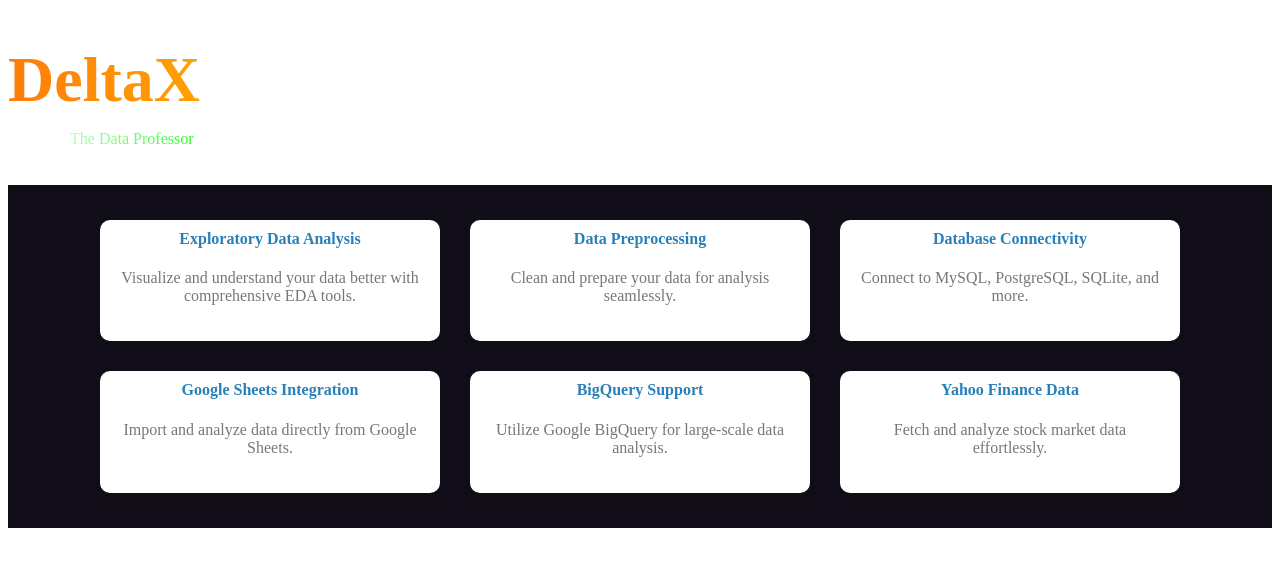
After one commit to mrqadeer/DeltaX-Data-Professor, a Python web app: template templates/home.html in a window 1280 px wide. The commit adds this page. Shown: the top 567 px of the page. Run offline with Jinja, Linux system fonts and the light colour scheme; the template is opened without the code that fills it, so the values that code supplies are empty.

Commit message:
home page designed

```diff
--- /dev/null
+++ b/static/css/home.css
@@ -0,0 +1,113 @@
+
+/* home */
+.st-emotion-cache-ubko3j.e1nzilvr4{
+    display: none;
+
+}
+
+/* Styling for the h1 (DeltaX) */
+/* Styling for the h1 (DeltaX) */
+h1 {
+    font-size: 4rem;
+    font-weight: bold;
+    background: linear-gradient(to right, rgb(255, 124, 9), orange, yellow, green, rgb(254, 254, 2), rgb(183, 255, 0), violet);
+    -webkit-background-clip: text;
+    color: transparent;
+    animation: fadeIn 2s ease-in-out, slideIn 2s ease-in-out; /* Combined animations */
+    display: block;
+    opacity: 0; /* Initially hidden for fade-in */
+    animation-fill-mode: forwards; /* Ensures it stays visible after the animation */
+}
+
+/* Styling for the h6 (The Data Professor) */
+h6 {
+    font-size: 1rem;
+    font-weight: 400;
+    background: linear-gradient(to right, rgb(255, 255, 255), rgb(12, 255, 3), yellow, green, rgb(19, 255, 251), rgb(205, 26, 249), violet);
+    -webkit-background-clip:text;
+    color: transparent;
+    animation: fadeIn 2.5s ease-in-out, slideIn 2.5s ease-in-out; /* Combined animations */
+    margin-top: -30px; /* Reduced gap between h1 and h4 */
+    padding-left: 62px;
+    opacity: 0; /* Initially hidden for fade-in */
+    animation-fill-mode: forwards; /* Ensures it stays visible after the animation */
+}
+
+/* Fade in effect */
+@keyframes fadeIn {
+    from { opacity: 0; }
+    to { opacity: 1; }
+}
+
+/* Slide in effect */
+@keyframes slideIn {
+    0% {
+        transform: translateX(-50px); /* Slide from the left */
+    }
+    100% {
+        transform: translateX(0); /* Move to original position */
+    }
+}
+
+/* Rainbow color animation */
+@keyframes rainbow {
+    0% { background-position: 0% 50%; }
+    50% { background-position: 100% 50%; }
+    100% { background-position: 0% 50%; }
+}
+
+/* Reverse rainbow color animation for h4 */
+@keyframes rainbow-reverse {
+    0% { background-position: 100% 50%; }
+    50% { background-position: 0% 50%; }
+    100% { background-position: 100% 50%; }
+}
+
+.card-container {
+    display: flex;
+    flex-wrap: wrap;
+    justify-content: center; /* Centers the cards horizontally */
+    padding: 20px;
+    background-color: rgb(18, 14, 25);
+    align-items: center; /* Centers the cards vertically (if necessary) */
+}
+
+.card {
+    background: white;
+    border-radius: 10px;
+    box-shadow: 0 4px 8px rgba(0, 0, 0, 0.1);
+    margin: 15px;
+    padding: 20px;
+    width: 300px; /* Adjust as necessary */
+    text-align:center   ;
+    transition: transform 0.3s;
+}
+
+.card:hover {
+    transform: translateY(-5px);
+    box-shadow: 0 6px 12px rgba(0, 0, 0, 0.2);
+    border: brown 1px solid;
+    border-radius: 10px;
+}
+
+.card h4 {
+    margin-top: -100px;
+    color: #2980b9;
+}
+
+.card p {
+    color: #777;
+}
+
+.lottie-animation {
+    width: 80px; /* Adjust size as needed */
+    height: 80px; /* Adjust size as needed */
+    margin: 0 auto 10px;
+}
+
+footer {
+    text-align: center;
+    padding: 20px;
+    background-color: #2c3e50;
+    color: white;
+}
--- /dev/null
+++ b/templates/home.html
@@ -0,0 +1,50 @@
+<!DOCTYPE html>
+<html lang="en">
+<head>
+    <meta charset="UTF-8">
+    <meta name="viewport" content="width=device-width, initial-scale=1.0">
+    <title>DeltaX - The Data Professor</title>
+    <link rel="stylesheet" href="static/css/home.css" type="text/css">
+    <link rel="stylesheet" href="https://cdnjs.cloudflare.com/ajax/libs/font-awesome/6.0.0-beta3/css/all.min.css">
+</head>
+<body>
+    <div class="container">
+        <h1>DeltaX</h1>
+        <h6>The Data Professor</h6>
+    </div>
+
+    <div class="card-container">
+        <div class="card">
+            <div class="lottie-animation" id="lottie-eda"></div>
+            <h4>Exploratory Data Analysis</h4>
+            <p>Visualize and understand your data better with comprehensive EDA tools.</p>
+        </div>
+        <div class="card">
+            <div class="lottie-animation" id="lottie-preprocessing"></div>
+            <h4>Data Preprocessing</h4>
+            <p>Clean and prepare your data for analysis seamlessly.</p>
+        </div>
+        <div class="card">
+            <div class="lottie-animation" id="lottie-database"></div>
+            <h4>Database Connectivity</h4>
+            <p>Connect to MySQL, PostgreSQL, SQLite, and more.</p>
+        </div>
+        <div class="card">
+            <div class="lottie-animation" id="lottie-google"></div>
+            <h4>Google Sheets Integration</h4>
+            <p>Import and analyze data directly from Google Sheets.</p>
+        </div>
+        <div class="card">
+            <div class="lottie-animation" id="lottie-bigquery"></div>
+            <h4>BigQuery Support</h4>
+            <p>Utilize Google BigQuery for large-scale data analysis.</p>
+        </div>
+        <div class="card">
+            <div class="lottie-animation" id="lottie-yahoo"></div>
+            <h4>Yahoo Finance Data</h4>
+            <p>Fetch and analyze stock market data effortlessly.</p>
+        </div>
+    </div>
+
+</body>
+</html>
```
Also changed, not shown: app.py (+22 -4 lines), views/home.py (+3 -4 lines), static/css/style.css (line endings or trailing spaces).
